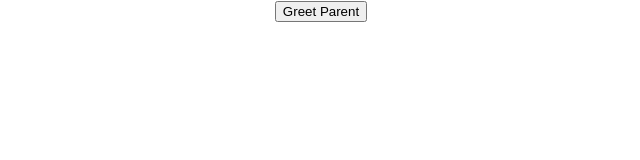
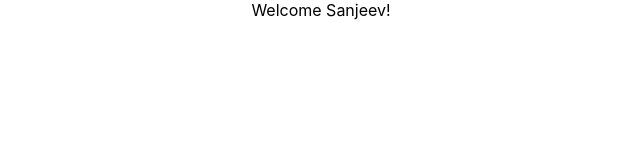
Before and after one commit to sanjeevz3009/React, a React (Create React App) app in the folder hello-world/: page / in a window 1280 px wide. Shown: the top 160 px of the page, without its empty margins (319-959 px from the left). Built offline with nearby package versions, Linux system fonts and the light colour scheme.

Commit message:
Conditional rendering.

```diff
--- a/hello-world/src/App.js
+++ b/hello-world/src/App.js
@@ -10,12 +10,14 @@
 import ClassClick from './components/ClassClick';
 import EventBind from './components/EventBind';
 import ParentComponent from './components/ParentComponent';
+import UserGreeting from './components/UserGreeting';
 
 class App extends Component {
   render () {
     return (
       <div className="App">
-      <ParentComponent></ParentComponent>
+      <UserGreeting></UserGreeting>
+      {/* <ParentComponent></ParentComponent> */}
       {/* <EventBind></EventBind> */}
       {/* <FunctionClick></FunctionClick> */}
       {/* <ClassClick></ClassClick> */}
--- /dev/null
+++ b/hello-world/src/components/UserGreeting.js
@@ -0,0 +1,56 @@
+import React, { Component } from 'react'
+
+class UserGreeting extends Component {
+
+    constructor(props) {
+      super(props)
+
+      this.state = {
+        isLoggedIn: true
+      }
+    }
+
+  render() {
+
+   return (
+    this.state.isLoggedIn && <div>Welcome Sanjeev!</div>
+   )
+
+    // Conditional operators approach (ternary operators)
+    // You would want to follow this approach most of the time
+
+    // return (
+    //     this.state.isLoggedIn ? (
+    //     <div>Welcome Sanjeev!</div>):
+    //     (<div>Welcome Guest!</div>)
+    // )
+
+    // Element variables approach
+    // let message
+    // if (this.state.isLoggedIn) {
+    //     message = <div>Welcome Sanjeev!</div>
+    // } else {
+    //     message = <div>Welcome Guest!</div>
+    // }
+
+    // return <div>{message}</div>
+
+    // if (this.state.isLoggedIn) {
+    //     return (
+    //         <div>Welcome Sanjeev!</div>
+    //     )
+    // } else {
+    //     return (
+    //         <div>Welcome Guest!</div>
+    //     )
+    // }
+    // return (
+    //     <div>
+    //         <div>Welcome Sanjeev!</div>
+    //         <div>Welcome Guest!</div>
+    //     </div>
+    // )
+  }
+}
+
+export default UserGreeting
```
